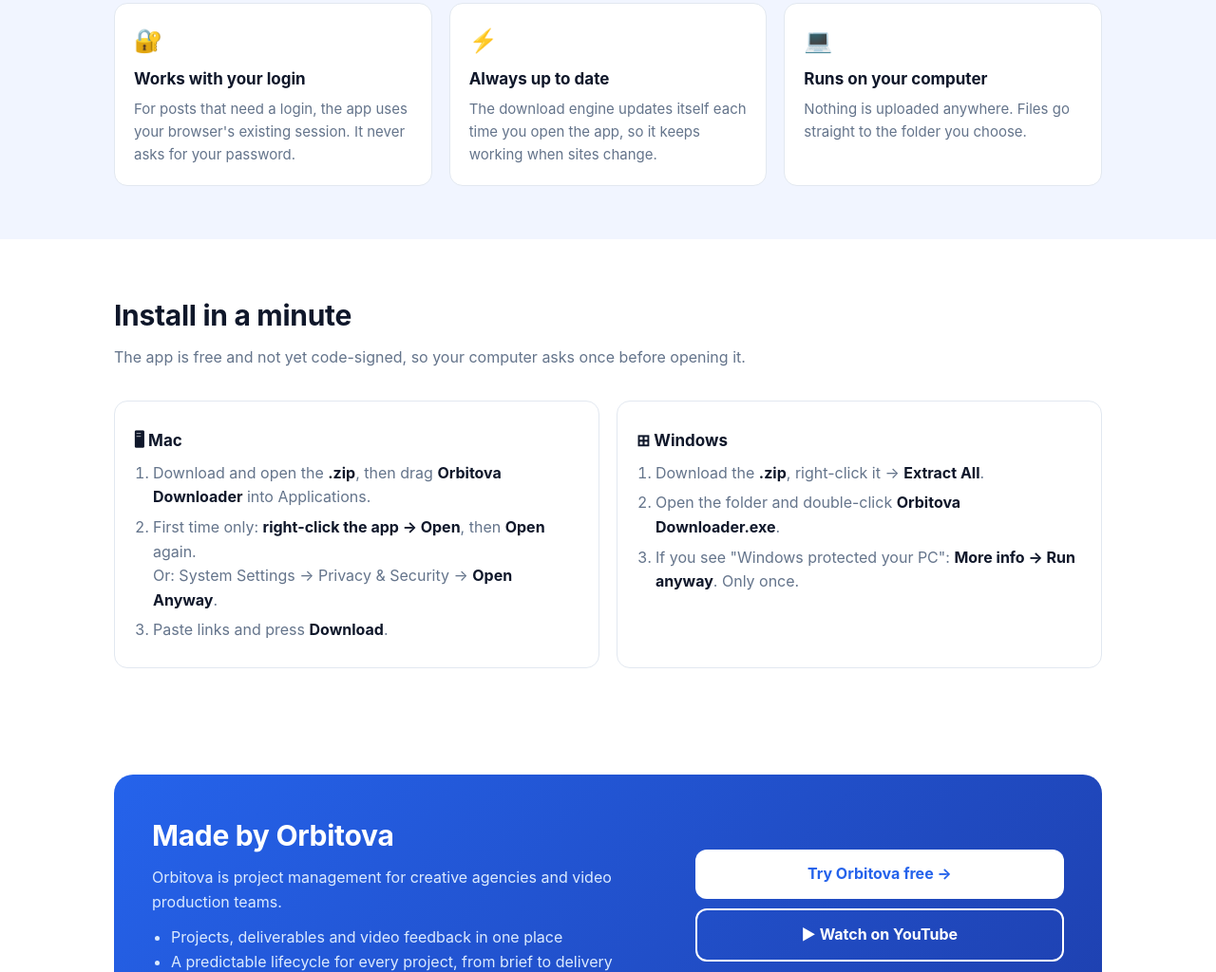
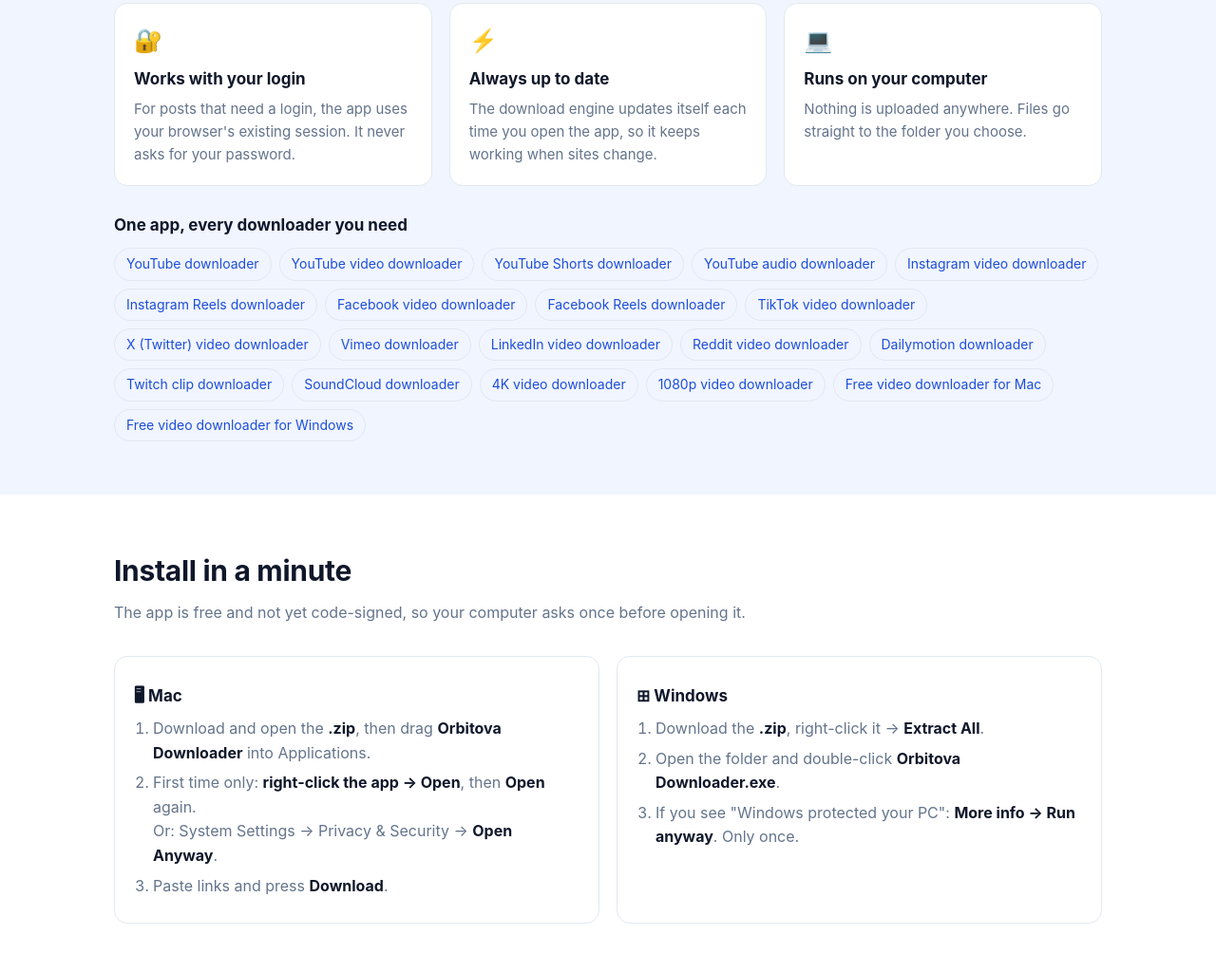
Before and after one commit to Branova/orbitova-tools, a plain HTML site: page index.html in a window 1280 px wide. Shown: the part 1105-2129 px from the top of the page at 95% size. Drawn offline with Linux system fonts and the light colour scheme.

Commit message:
Add downloader tags and search keywords

```diff
--- a/index.html
+++ b/index.html
@@ -3,8 +3,9 @@
 <head>
 <meta charset="utf-8">
 <meta name="viewport" content="width=device-width, initial-scale=1">
-<title>Orbitova Downloader: free video downloader for creators</title>
-<meta name="description" content="A free desktop app for video creators to save reference and client footage in editor-ready 1080p H.264. Mac and Windows. Made by Orbitova.">
+<title>Orbitova Downloader: free YouTube, Instagram &amp; Facebook video downloader for Mac and Windows</title>
+<meta name="description" content="Free video downloader for Mac and Windows: YouTube, Instagram, Facebook, TikTok, X, Vimeo and 1,700+ sites. Editor-ready 1080p H.264 for Premiere Pro and Final Cut. Made by Orbitova.">
+<meta name="keywords" content="youtube downloader, youtube video downloader, youtube shorts downloader, youtube audio downloader, instagram video downloader, instagram reels downloader, facebook video downloader, facebook reels downloader, tiktok video downloader, x (twitter) video downloader, vimeo downloader, linkedin video downloader, reddit video downloader, dailymotion downloader, twitch clip downloader, soundcloud downloader, 4k video downloader, 1080p video downloader, free video downloader for mac, free video downloader for windows">
 <link rel="icon" type="image/png" href="favicon.png">
 <style>
   :root {
@@ -13,6 +14,7 @@
   }
   @media (prefers-color-scheme: dark) {
     :root { --ink: #E2E8F0; --muted: #94A3B8; --bg: #0B1120; --soft: #111A33; --card: #131C31; --line: #1E293B; }
+    .tags span { color: #93B4FF; }
   }
   * { box-sizing: border-box; }
   body { margin: 0; font-family: -apple-system, BlinkMacSystemFont, "Segoe UI", Inter, Roboto, sans-serif;
@@ -105,6 +107,9 @@
     .btn { min-width: 0; flex: 1; }
     .promo { padding: 28px 22px; }
   }
+  .tagh { margin: 28px 0 10px; font-size: 17px; }
+  .tags { display: flex; flex-wrap: wrap; gap: 8px; }
+  .tags span { background: var(--soft); color: var(--blue-dark); border: 1px solid var(--line); border-radius: 999px; padding: 5px 12px; font-size: 14px; }
 </style>
 </head>
 <body>
@@ -156,6 +161,8 @@
       <div class="card"><div class="ic">⚡</div><h3>Always up to date</h3><p>The download engine updates itself each time you open the app, so it keeps working when sites change.</p></div>
       <div class="card"><div class="ic">💻</div><h3>Runs on your computer</h3><p>Nothing is uploaded anywhere. Files go straight to the folder you choose.</p></div>
     </div>
+    <h3 class="tagh">One app, every downloader you need</h3>
+    <div class="tags"><span>YouTube downloader</span><span>YouTube video downloader</span><span>YouTube Shorts downloader</span><span>YouTube audio downloader</span><span>Instagram video downloader</span><span>Instagram Reels downloader</span><span>Facebook video downloader</span><span>Facebook Reels downloader</span><span>TikTok video downloader</span><span>X (Twitter) video downloader</span><span>Vimeo downloader</span><span>LinkedIn video downloader</span><span>Reddit video downloader</span><span>Dailymotion downloader</span><span>Twitch clip downloader</span><span>SoundCloud downloader</span><span>4K video downloader</span><span>1080p video downloader</span><span>Free video downloader for Mac</span><span>Free video downloader for Windows</span></div>
   </div>
 </section>
 
```
